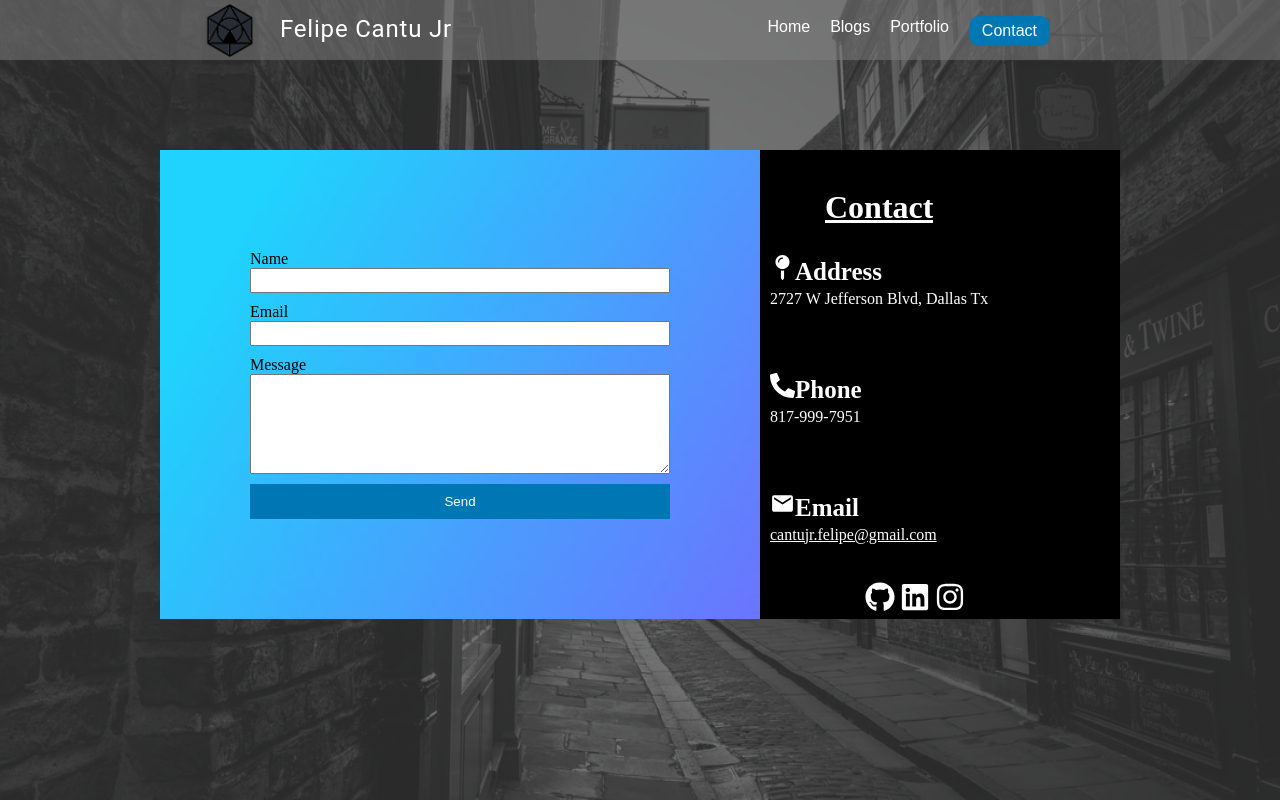
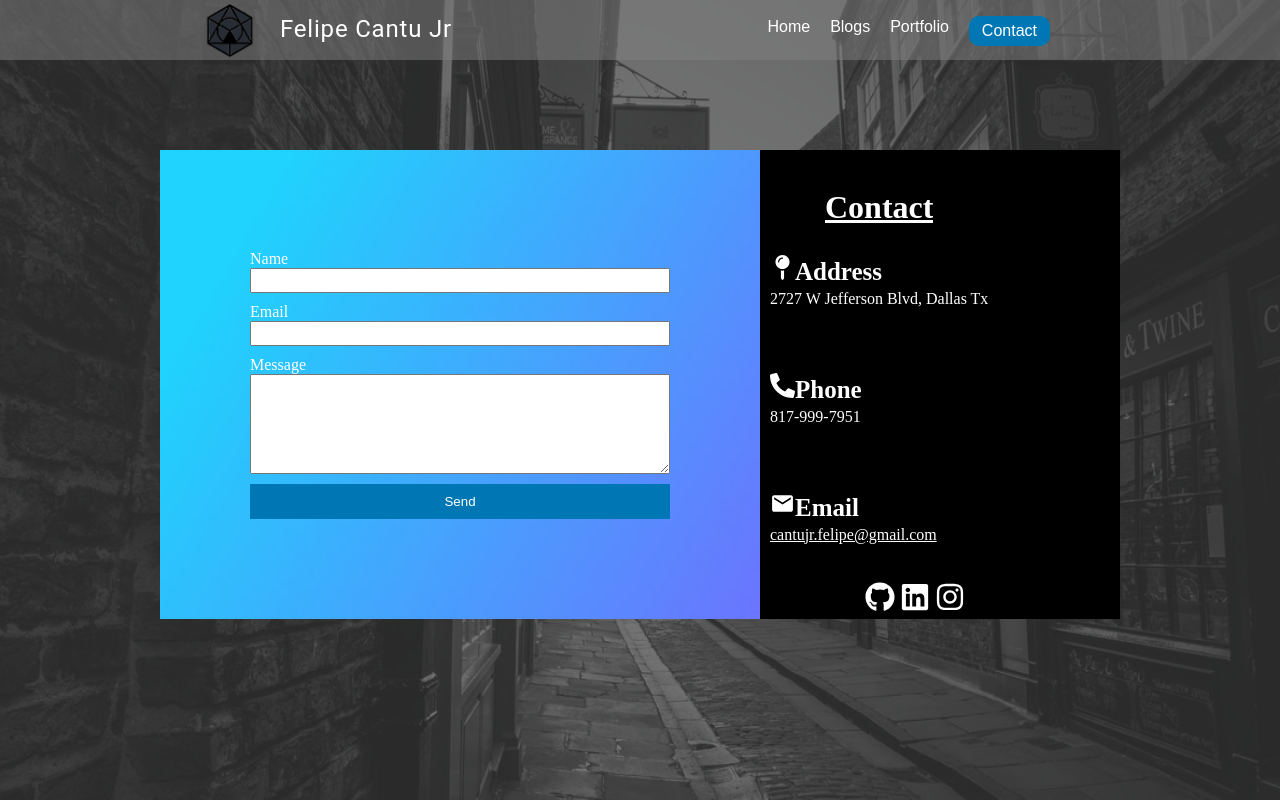
Before and after one commit to FelipeCantu/FelipePortfolio, a React (Create React App) app: page /Contact in a window 1280 px wide. Built offline with nearby package versions, Linux system fonts and the light colour scheme.

Commit message:
little more on the projects

```diff
--- a/src/components/Contact.jsx
+++ b/src/components/Contact.jsx
@@ -71,6 +71,7 @@ margin: auto;
 width: 75%;
 margin-top: 150px;
 margin-bottom: 50px;
+color: white;
 @media (max-width: 1126px) {
   // background: purple;
   display: grid;
@@ -159,8 +160,9 @@ const SoicalIcons = styled.div `
     }
   }
   @media (max-width: 1126px) {
+    // background: purple;
     margin: auto;
-    padding: 10px;
+    padding: 0 40px 30px 0;
     right: 30%;
    a {
     font-size: 30px;
--- a/src/components/Project.js
+++ b/src/components/Project.js
@@ -1,6 +1,6 @@
 import React, { useEffect, useState } from "react";
 import sanityClient from "../sanityClient";
-import styled from 'styled-components'
+import styled from "styled-components";
 
 export default function Project() {
   const [projectData, setProjectData] = useState(null);
@@ -32,16 +32,16 @@ export default function Project() {
     <Main>
       <main>
         <Section>
-                    <h1>Projects</h1>
-                    <section>
+          <CardContainer>
             {projectData &&
               projectData.map((project, index) => (
-                                <article key={index}>
+                <Card key={index}>
                   <ProjectImage>
                     {project.image && (
                       <img src={project.image.asset.url} alt={project.title} />
                     )}
                   </ProjectImage>
+                  <CardContent>
                     <h3>
                       <a
                         href={project.link}
@@ -58,20 +58,17 @@ export default function Project() {
                         {new Date(project.date).toLocaleDateString()}
                       </span>
                       <span>
-                                            <strong>Technologies</strong>:{" "}
-                                            {project.place}
+                        <strong>Technologies</strong>: {project.place}
                       </span>
                       <span>
-                                            <strong>Type</strong>:{" "}
-                                            {project.projectType}
+                        <strong>Type</strong>: {project.projectType}
                       </span>
-                                        <p>
-                                            {project.description}
-                                        </p>
+                      <p>{project.description}</p>
                     </div>
-                                </article>
+                  </CardContent>
+                </Card>
               ))}
-                    </section>
+          </CardContainer>
         </Section>
       </main>
     </Main>
@@ -86,27 +83,64 @@ const Main = styled.div`
     text-decoration: underline;
     font-size: 40px;
   }
-`
+`;
 
 const Section = styled.div`
-    background: #c6c6c6;
+  background: #5A5A5A;
   padding: 20px 0;
-    section {
-        padding-bottom: 100px;
-        article {
-            margin: 100px;
-            a {
-                color: white;
-                font-size: 25px;
-                text-decoration: none;
+`;
+
+const CardContainer = styled.div`
+  display: flex;
+  flex-wrap: wrap;
+  justify-content: center;
+  width: 70%;
+  margin: auto;
+`;
+
+const Card = styled.article`
+  margin: 20px;
+  background-color: white;
+  border-radius: 8px;
+  box-shadow: 0 4px 6px rgba(0, 0, 0, 0.1);
+  overflow: hidden;
+  transition: transform 0.3s ease-in-out;
+  &:hover {
+    transform: translateY(-5px);
   }
-            a:hover {
-                color: #0077b5;
-            }
-        }
-    }
-`
+`;
+
 const ProjectImage = styled.div`
   width: 100%;
   height: 200px;
-    `
+  img {
+    width: 100%;
+    height: 100%;
+    object-fit: cover;
+  }
+  &:hover {
+    .card-content {
+      transform: translateY(0);
+    }
+  }
+`;
+
+const CardContent = styled.div`
+  padding: 16px;
+
+  h3 {
+    font-size: 1.5rem;
+    margin: 0;
+  }
+
+  a {
+    color: #333;
+    text-decoration: none;
+  }
+
+  p {
+    margin-top: 8px;
+    font-size: 1rem;
+    color: #555;
+  }
+`;
```
Lines whose indentation alone changed are shown as unchanged.
